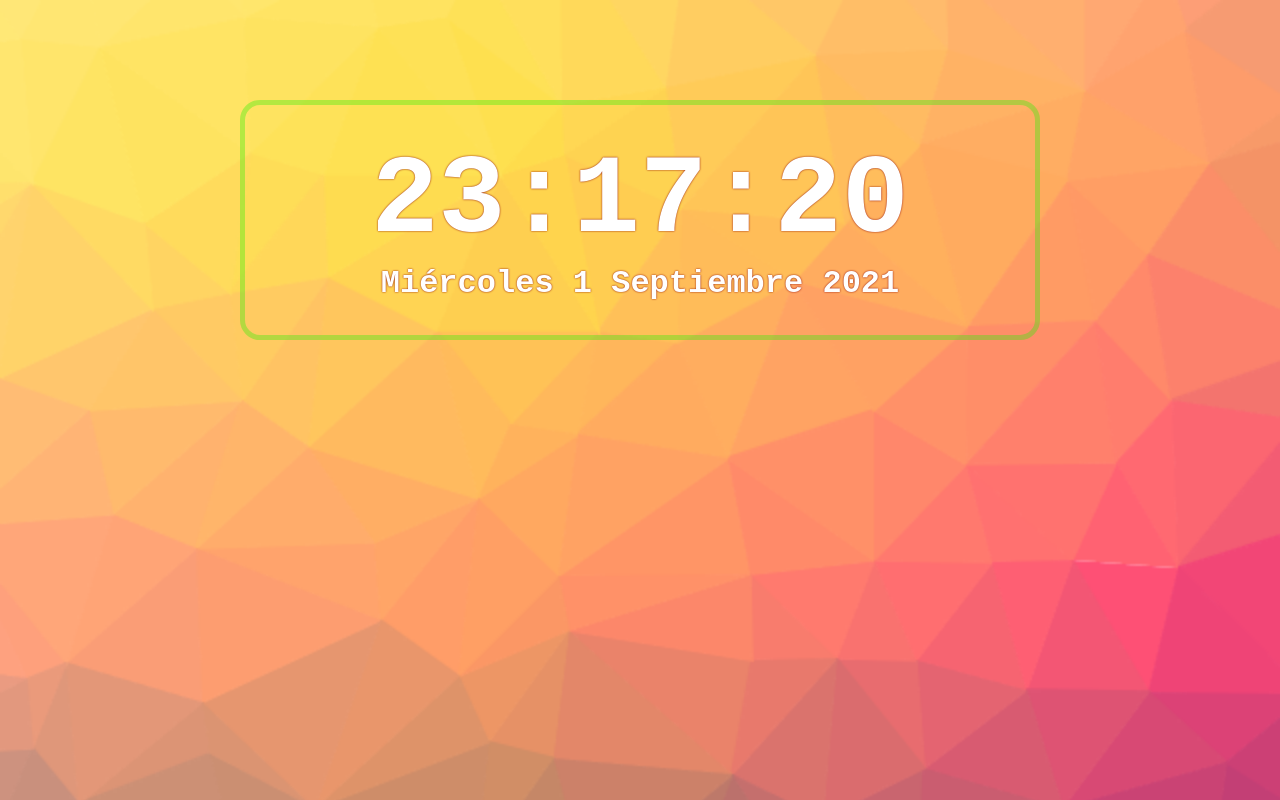
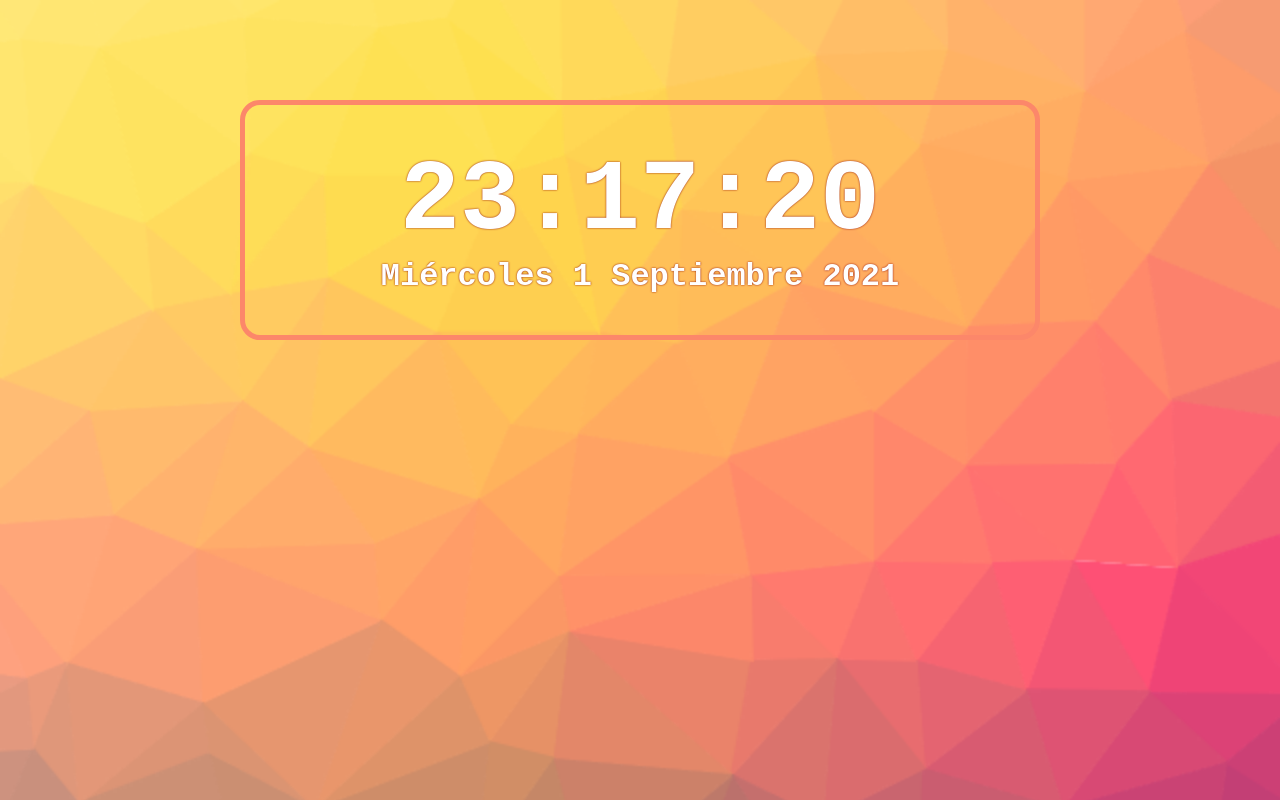
Before and after one commit to mickyrendon/Reloj, a plain HTML site: page index.html in a window 1280 px wide. Shown: the top 800 px of the page. Drawn offline with Linux system fonts and the light colour scheme.

Commit message:
fuente root(rem) y .data-border

```diff
--- a/styles/style.css
+++ b/styles/style.css
@@ -2,7 +2,7 @@
     margin: 0;
     padding: 0;
     box-sizing: border-box;
-    font: bolder 14vh monospace;
+    font: bolder 2.5rem monospace;
     text-align: center;
 }
 body, main, .data-container, .time-container{
@@ -31,7 +31,7 @@ main{
     border-radius: 20px;
 }
 .data-border{
-    border: 5px solid rgba(40, 240, 5, 0.35);
+    border: 5px solid#fc876a;
 }
 .time-container{
     width: 100%;
```
